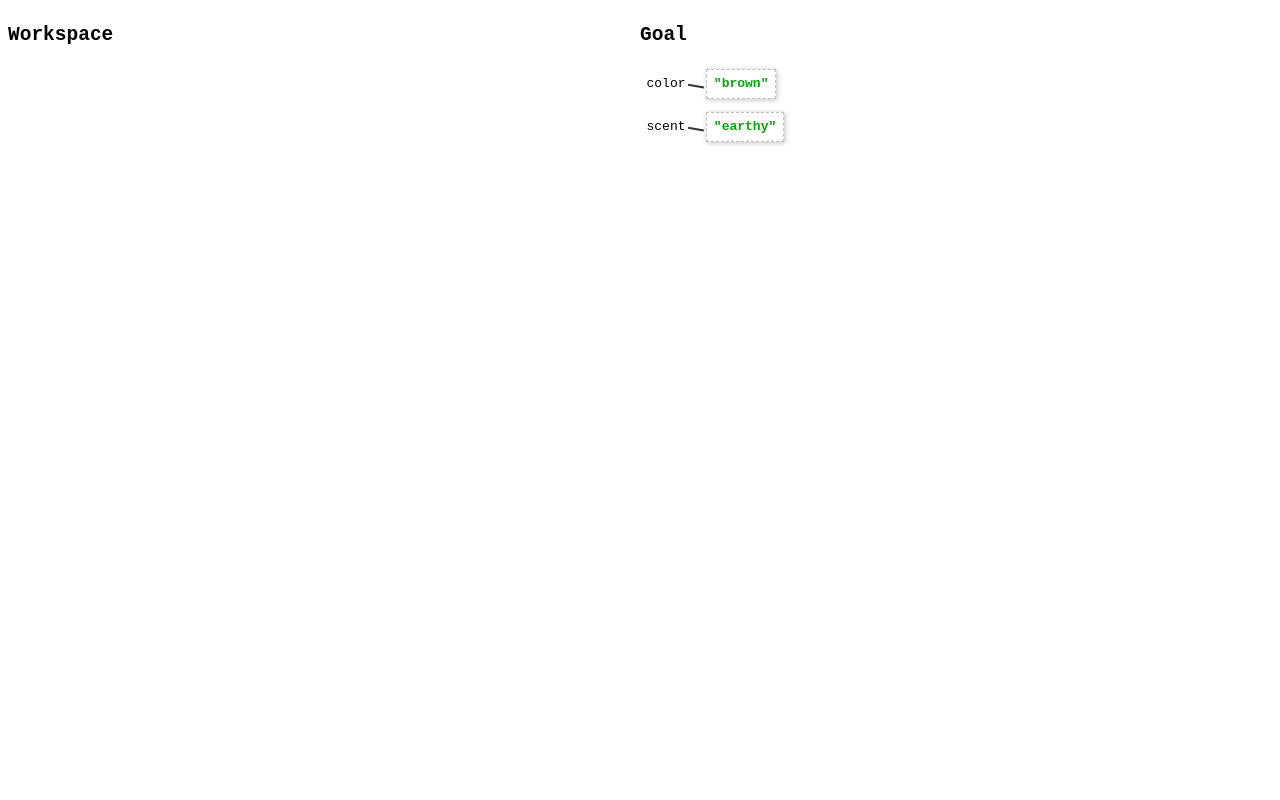
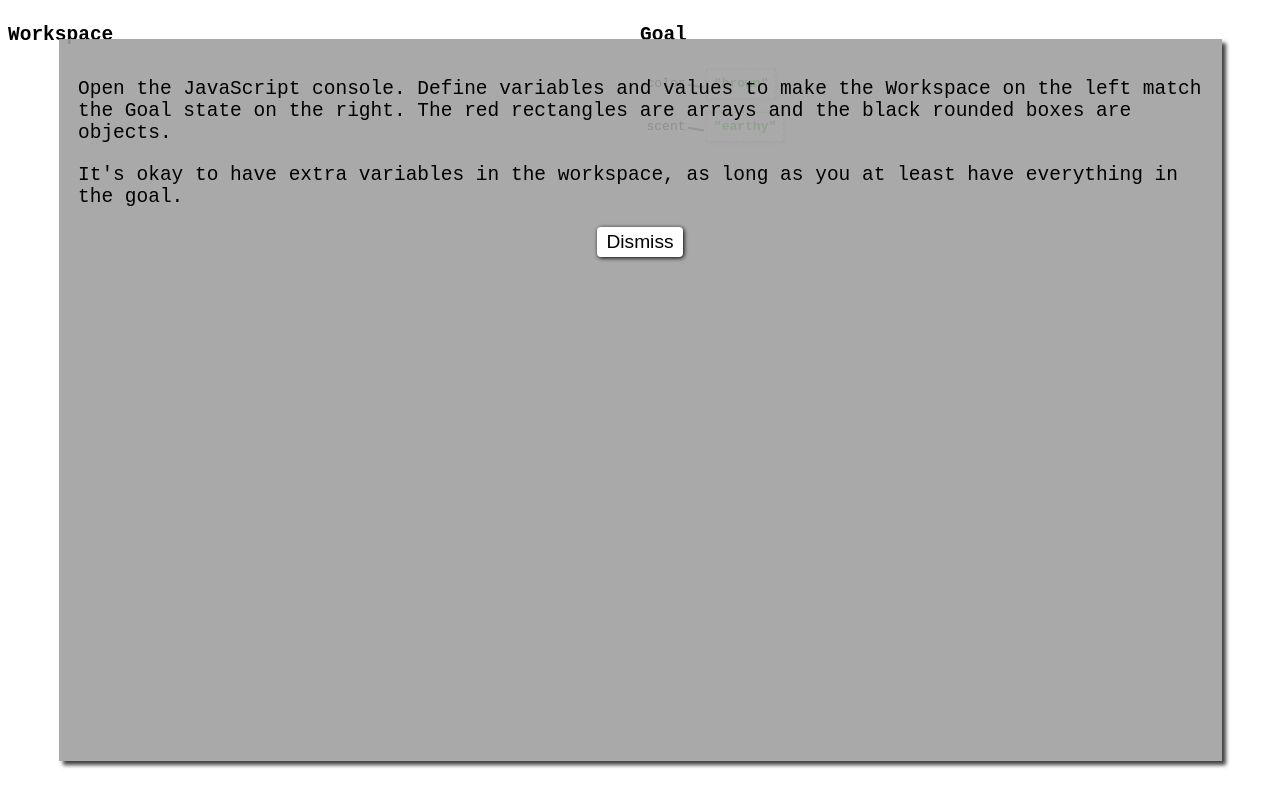
Before and after one commit to dwolverton/jsviz, a plain HTML site: page practice.html in a window 1280 px wide. Drawn offline with nearby package versions, Linux system fonts and the light colour scheme.

Commit message:
instructions

```diff
--- a/practice.html
+++ b/practice.html
@@ -12,26 +12,40 @@
             float: right;
             width: 50%;
         }
+        .lightbox {
+            position: fixed;
+            background-color: rgba(128,128,128,.9);
+            font-size: 200%;
+            padding: 1em;
+            box-shadow: 4px 4px 4px rgb(64,64,64);
+        }
         .message {
-            position: fixed;
             top: 2em;
             left: 50%;
             margin: 0;
             margin-left: -8em;
             width: 16em;
-            background-color: rgba(128,128,128,.8);
-            font-size: 200%;
-            padding: 1em;
             text-align: center;
-            box-shadow: 4px 4px 4px rgb(64,64,64);
         }
-        .message button {
+        .instructions {
+            top: 2em;
+            bottom: 2em;
+            left: 3em;
+            right: 3em;
+            background-color: rgba(160,160,160,.9);
+            overflow: auto;
+            font-size: 150%;
+        }
+        .lightbox button {
             background-color: white;
             border-radius: 4px;
             font-size: 80%;
             box-shadow: 1px 1px 4px black;
             padding: .2em .5em;
             border: none;
+        }
+        .action-bar {
+            text-align: center;
         }
         [ng\:cloak], [ng-cloak], .ng-cloak {
             display: none !important;
@@ -50,9 +64,23 @@
         <h2>Goal</h2>
         <jsviz variables="goalVariables"/>
     </section>
-    <div class="message ng-cloak" ng-if="isSolved()">
+    <div class="message lightbox ng-cloak" ng-if="isSolved()">
         You got it!
         <button class="action" ng-click="next()">Next Challenge</button>
+    </div>
+    <div class="instructions lightbox ng-cloak" ng-if="showInstructions">
+        <p>
+            Open the JavaScript console. Define variables and values to make the
+            Workspace on the left match the Goal state on the right. The red
+            rectangles are arrays and the black rounded boxes are objects.
+        </p>
+        <p>
+            It's okay to have extra variables in the workspace, as long as you
+            at least have everything in the goal.
+        </p>
+        <p class="action-bar">
+            <button class="action" ng-click="toggleInstructions()">Dismiss</button>
+        </p>
     </div>
 
     <script src="https://cdnjs.cloudflare.com/ajax/libs/angular.js/1.5.9/angular.min.js"></script>
--- a/practice.js
+++ b/practice.js
@@ -3,7 +3,11 @@ var app = angular.module("jsVizPractice", ["jsViz"]);
 app.controller("main", function($scope, $interval, $rootScope, $location, jsvizSync, problemSetService) {
     $scope.variables = {};
     $scope.isSolved = isSolved;
+    $scope.showInstructions = true;
     $scope.next = window.next = nextProblem;
+    $scope.toggleInstructions = function() {
+        $scope.showInstructions = !$scope.showInstructions;
+    }
 
     var syncer = jsvizSync.buildSyncFunction(window, $scope.variables);
     $interval(syncer.sync, 300);
```
